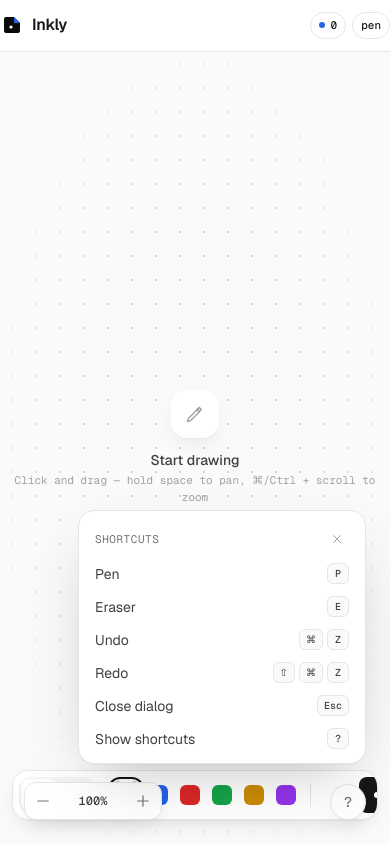
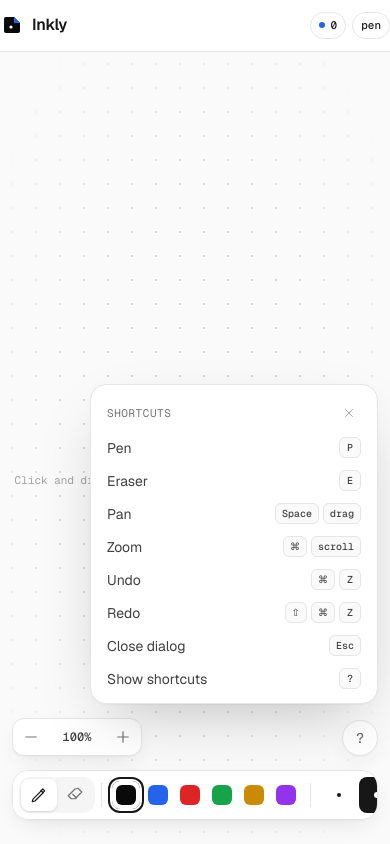
Before and after one commit to Genius-mu/Inkly, a React (Vite) app: page / in a window 390 px wide. Both pictures are taken after a click on the button "Keyboard shortcuts". Built offline with nearby package versions, Linux system fonts and the light colour scheme.

Commit message:
Inkly-UI-updat

```diff
--- a/src/components/Shortcuts.tsx
+++ b/src/components/Shortcuts.tsx
@@ -1,6 +1,5 @@
 import { useEffect, useState } from "react";
 
-/** A single keyboard shortcut entry. */
 interface Shortcut {
   keys: string[];
   label: string;
@@ -9,6 +8,8 @@ interface Shortcut {
 const SHORTCUTS: Shortcut[] = [
   { keys: ["P"], label: "Pen" },
   { keys: ["E"], label: "Eraser" },
+  { keys: ["Space", "drag"], label: "Pan" },
+  { keys: ["⌘", "scroll"], label: "Zoom" },
   { keys: ["⌘", "Z"], label: "Undo" },
   { keys: ["⇧", "⌘", "Z"], label: "Redo" },
   { keys: ["Esc"], label: "Close dialog" },
@@ -18,7 +19,6 @@ const SHORTCUTS: Shortcut[] = [
 export function Shortcuts() {
   const [open, setOpen] = useState(false);
 
-  // Toggle on `?` (Shift+/), close on Escape.
   useEffect(() => {
     const onKey = (e: KeyboardEvent) => {
       if (e.key === "?" && !isTyping(e.target)) {
@@ -34,14 +34,15 @@ export function Shortcuts() {
 
   return (
     <>
-      {/* trigger — sits in the bottom-right corner of the canvas */}
       <button
         type="button"
         onClick={() => setOpen(true)}
         title="Keyboard shortcuts (?)"
         aria-label="Keyboard shortcuts"
         className="
-          pointer-events-auto absolute right-6 bottom-6
+          pointer-events-auto absolute
+          bottom-[88px] right-3
+          sm:bottom-6 sm:right-6
           grid h-9 w-9 place-items-center
           rounded-full border border-neutral-200 bg-white
           font-mono text-sm font-medium text-neutral-500
@@ -52,18 +53,17 @@ export function Shortcuts() {
         ?
       </button>
 
-      {/* popover */}
       {open && (
         <div
           className="absolute inset-0 z-40 animate-fade-in"
           onClick={() => setOpen(false)}
         >
-          {/* backdrop is invisible but clickable; popover anchors to the corner */}
           <div
             className="
-              absolute right-6 bottom-20 w-72
-              rounded-2xl border border-neutral-200 bg-white p-2
+              absolute w-72 rounded-2xl border border-neutral-200 bg-white p-2
               shadow-[0_1px_2px_rgba(0,0,0,0.04),0_24px_60px_-20px_rgba(0,0,0,0.25)]
+              bottom-[140px] right-3
+              sm:bottom-20 sm:right-6
             "
             onClick={(e) => e.stopPropagation()}
             role="dialog"
@@ -112,7 +112,6 @@ export function Shortcuts() {
   );
 }
 
-/** Single key cap. */
 function Key({ children }: { children: React.ReactNode }) {
   return (
     <kbd
@@ -128,7 +127,6 @@ function Key({ children }: { children: React.ReactNode }) {
   );
 }
 
-/** Don't trigger shortcuts while the user is typing in an input. */
 function isTyping(target: EventTarget | null): boolean {
   if (!(target instanceof HTMLElement)) return false;
   const tag = target.tagName;
--- a/src/components/ZoomControls.tsx
+++ b/src/components/ZoomControls.tsx
@@ -5,7 +5,6 @@ const ZOOM_STEP = 1.25;
 const PRESETS = [0.25, 0.5, 1, 2, 4];
 
 interface Props {
-  /** A ref to the canvas — used to compute its center for button-driven zooms. */
   canvasRef: React.RefObject<HTMLCanvasElement | null>;
 }
 
@@ -17,7 +16,6 @@ export function ZoomControls({ canvasRef }: Props) {
   const [presetsOpen, setPresetsOpen] = useState(false);
   const menuRef = useRef<HTMLDivElement>(null);
 
-  // Click outside closes the preset dropdown.
   useEffect(() => {
     if (!presetsOpen) return;
     const onDocClick = (e: MouseEvent) => {
@@ -29,7 +27,6 @@ export function ZoomControls({ canvasRef }: Props) {
     return () => document.removeEventListener("mousedown", onDocClick);
   }, [presetsOpen]);
 
-  /** Zoom toward the center of the canvas — used for button-driven zoom. */
   const zoomFromCenter = (factor: number) => {
     const canvas = canvasRef.current;
     if (!canvas) return;
@@ -37,7 +34,6 @@ export function ZoomControls({ canvasRef }: Props) {
     zoomAt(factor, rect.width / 2, rect.height / 2);
   };
 
-  /** Jump to an absolute zoom (from the preset menu), centered on canvas. */
   const setAbsoluteZoom = (target: number) => {
     const factor = target / view.zoom;
     zoomFromCenter(factor);
@@ -48,8 +44,13 @@ export function ZoomControls({ canvasRef }: Props) {
   const isModified = view.zoom !== 1 || view.panX !== 0 || view.panY !== 0;
 
   return (
-    <div className="pointer-events-auto absolute bottom-6 left-6 flex items-center gap-1.5">
-      {/* main pill: − / % / + */}
+    <div
+      className="
+        pointer-events-auto absolute flex items-center gap-1.5
+        bottom-[88px] left-3
+        sm:bottom-6 sm:left-6
+      "
+    >
       <div
         ref={menuRef}
         className="
@@ -71,8 +72,9 @@ export function ZoomControls({ canvasRef }: Props) {
           aria-label="Zoom presets"
           aria-expanded={presetsOpen}
           className="
-            min-w-[64px] px-1 py-2 text-center font-mono text-[12px] font-medium
+            min-w-[56px] px-1 py-2 text-center font-mono text-[12px] font-medium
             tabular-nums text-neutral-700 transition-colors hover:text-neutral-900
+            sm:min-w-[64px]
           "
         >
           {percent}%
@@ -86,7 +88,6 @@ export function ZoomControls({ canvasRef }: Props) {
           <PlusIcon />
         </ZoomButton>
 
-        {/* preset dropdown */}
         {presetsOpen && (
           <div
             className="
@@ -116,7 +117,6 @@ export function ZoomControls({ canvasRef }: Props) {
         )}
       </div>
 
-      {/* reset button — only visible when view is modified */}
       {isModified && (
         <button
           type="button"
@@ -136,8 +136,6 @@ export function ZoomControls({ canvasRef }: Props) {
     </div>
   );
 }
-
-/* ─── primitives ─── */
 
 function ZoomButton({
   onClick,
@@ -166,8 +164,6 @@ function ZoomButton({
     </button>
   );
 }
-
-/* ─── icons ─── */
 
 function MinusIcon() {
   return (
@@ -198,7 +194,6 @@ function PlusIcon() {
 function ResetIcon() {
   return (
     <svg viewBox="0 0 24 24" fill="none" className="h-[18px] w-[18px]">
-      {/* a circular arrow — universal "reset" symbol */}
       <path
         d="M3 12a9 9 0 109-9"
         stroke="currentColor"
```
